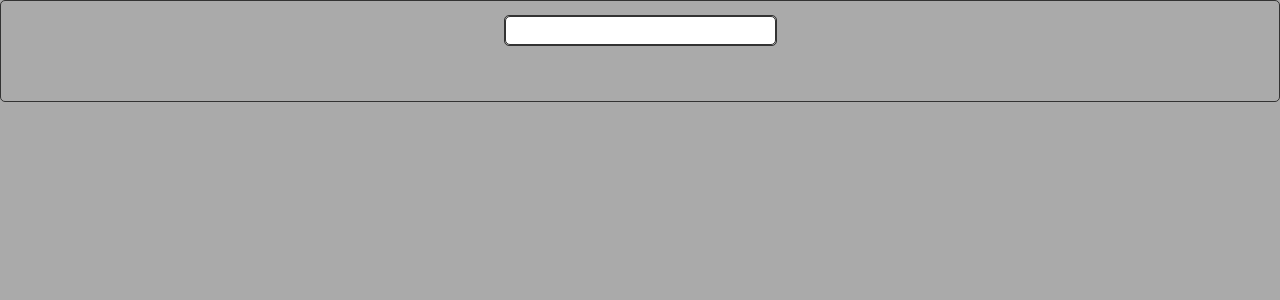
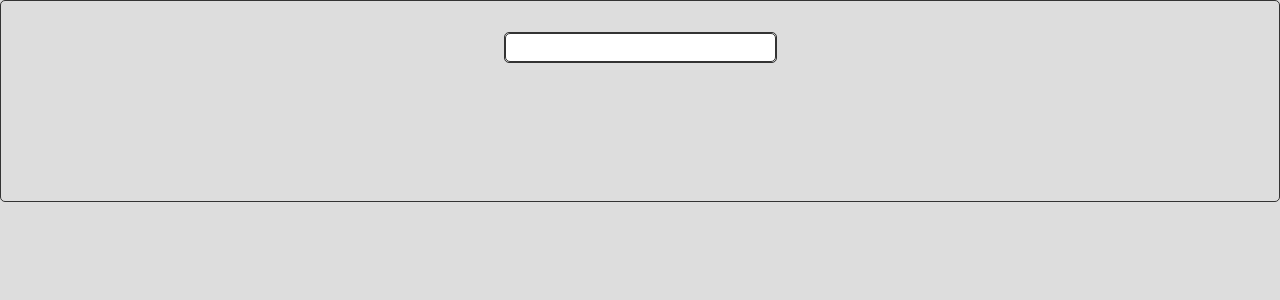
Before and after one commit to Qluqlu3/sample-yup, a React (Create React App) app in the folder react/parts/: page / in a window 1280 px wide. Shown: the top 300 px of the page. Built offline with nearby package versions, Linux system fonts and the light colour scheme.

Commit message:
enterでの確定機能を追加

```diff
--- a/react/parts/src/App.tsx
+++ b/react/parts/src/App.tsx
@@ -2,7 +2,7 @@ import React, { useState } from 'react';
 import styled from 'styled-components';
 
 const Wrapper = styled.div`
-  height: 100px;
+  height: 200px;
   display: flex;
   justify-content: center;
   align-items: center;
@@ -12,6 +12,7 @@ const Wrapper = styled.div`
 `;
 
 const InputArea = styled.div`
+  margin-bottom: 7px;
   border-radius: 5px;
   border: solid 1px #333;
 `;
@@ -24,22 +25,32 @@ const Input = styled.input`
 `;
 
 const Output = styled.p`
-  font-size: 21px;
+  height: 30px;
+  margin: 0;
+  padding: 10px 0;
+  font-size: 23px;
 `;
 
 const App = () => {
   const [value, setValue] = useState('');
+  const [display, setDisplay] = useState('');
 
   const onChangeValue = (event: React.ChangeEvent<HTMLInputElement>) => {
     setValue(event.target.value);
   };
 
+  const pressEnter = (event: React.KeyboardEvent<HTMLInputElement>) => {
+    if (event.key !== 'Enter') return;
+    setDisplay(value);
+  };
+
   return (
     <Wrapper>
       <InputArea>
-        <Input type='text' value={value} onChange={onChangeValue} />
+        <Input type='text' value={value} onChange={onChangeValue} onKeyPress={pressEnter} />
       </InputArea>
       <Output>{value}</Output>
+      <Output>{display}</Output>
     </Wrapper>
   );
 };
--- a/react/parts/src/index.tsx
+++ b/react/parts/src/index.tsx
@@ -9,7 +9,7 @@ import reportWebVitals from './reportWebVitals';
 const Wrapper = styled.div`
   width: 100vw;
   height: 100vh;
-  background-color: #aaa;
+  background-color: #ddd;
 `;
 
 ReactDOM.render(
```
